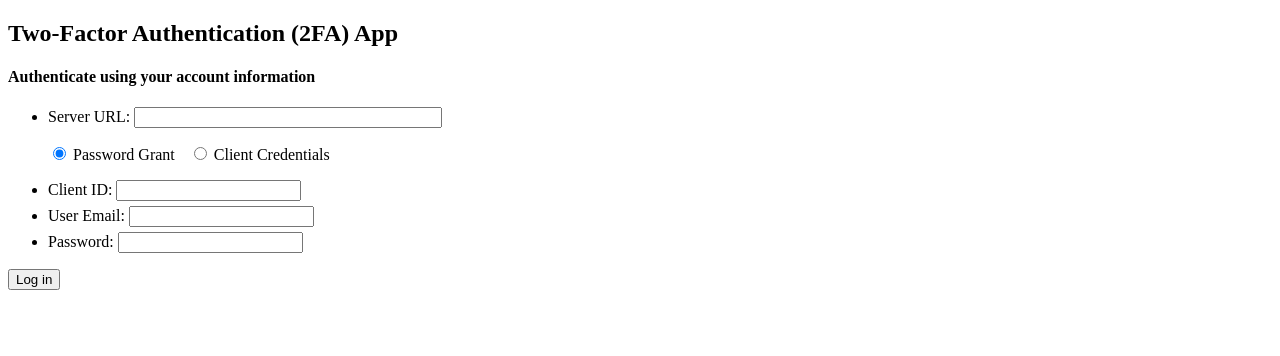
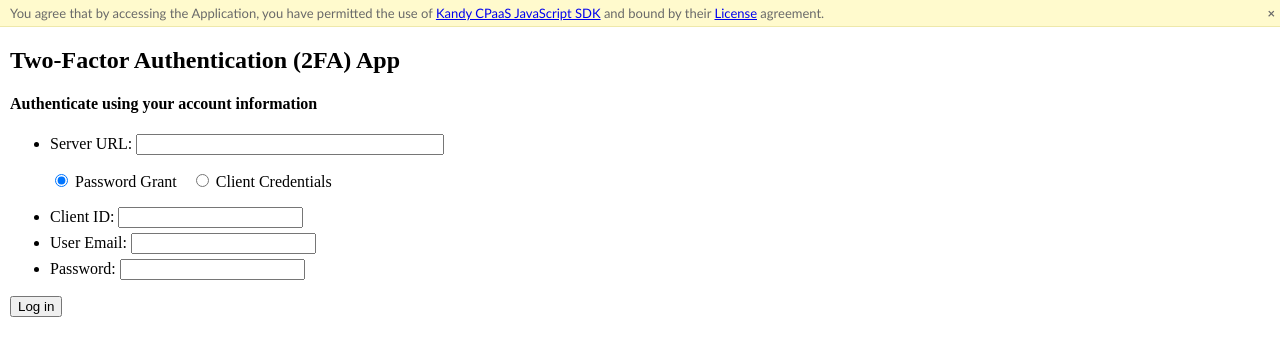
Before and after one commit to hclsampleapps/kandy-cpaas2-sample-2fa, a plain HTML site: page app/index.html in a window 1280 px wide. Drawn offline with Linux system fonts and the light colour scheme.

Commit message:
Added notification agreement at top

```diff
--- a/app/css/style.css
+++ b/app/css/style.css
@@ -1,5 +1,5 @@
 .hide {
-    display: none;
+    display: none !important;
 }
 
 li {
@@ -51,3 +51,39 @@ ul.inline li {
     padding: 5px;
     font-family: calibri;
 }
+
+body {
+    margin: 0;
+}
+
+.matter {
+    margin: 10px;
+}
+
+.notification {
+    background-color: lemonchiffon;
+    top: 0;
+    left: 0;
+    width: 100%;
+    padding: 5px 10px;
+    border-bottom: 1px solid palegoldenrod;
+    color: dimgrey;
+    font-family: calibri;
+    font-size: 13px;
+    display: inline-flex;
+}
+
+.notification .message {
+    width: 100%;
+}
+
+.notification .close {
+    margin-right: 10px;
+    padding: 0 5px;
+    font-weight: bold;
+    cursor: pointer;
+}
+
+.notification .close:hover {
+    color: darkgrey;
+}
--- a/app/index.html
+++ b/app/index.html
@@ -7,7 +7,11 @@
 </head>
 
 <body>
-    <div>
+    <div class="notification">
+        <span class="message">You agree that by accessing the Application, you have permitted the use of <a href="https://github.com/Kandy-IO/kandy-cpaas-js-sdk" title="Kandy CPaaS JavaScript SDK">Kandy CPaaS JavaScript SDK</a> and bound by their <a href="https://github.com/Kandy-IO/kandy-cpaas-js-sdk/blob/master/LICENSE.md" title="License">License</a> agreement.</span>
+        <span class="close">&times;</span>
+    </div>
+    <div class="matter">
         <h2>Two-Factor Authentication (2FA) App</h2>
         <div id="loginScreen">
             <h4>Authenticate using your account information</h4>
@@ -116,6 +120,7 @@
             <button type="button" onclick="authViaEmailObj.verifyEmail()">Verify</button>
         </div>
     </div>
+    <script src="https://unpkg.com/@kandy-io/cpaas-sdk@4.17.0/dist/kandy.js" crossorigin="anonymous"></script>
     <script type="text/javascript" src="js/utility.js"></script>
     <script type="text/javascript" src="js/app.js"></script>
 </body>
--- a/app/js/app.js
+++ b/app/js/app.js
@@ -12,10 +12,19 @@ var authViaSMSObj;
 var authViaEmailObj;
 
 whenReady(function() {
+    Notification.initialize();
     changeView = new ChangeView();
     changeView.showPasswordGrant();
     changeView.showView();
 });
+
+class Notification {
+    static initialize(el) {
+        this.container = document.querySelector('.notification');
+        this.close = document.querySelector('.notification .close');
+        this.close.addEventListener('click', e => this.container.classList.add('hide'));
+    }
+}
 
 class Status {
     constructor(el) {
```
